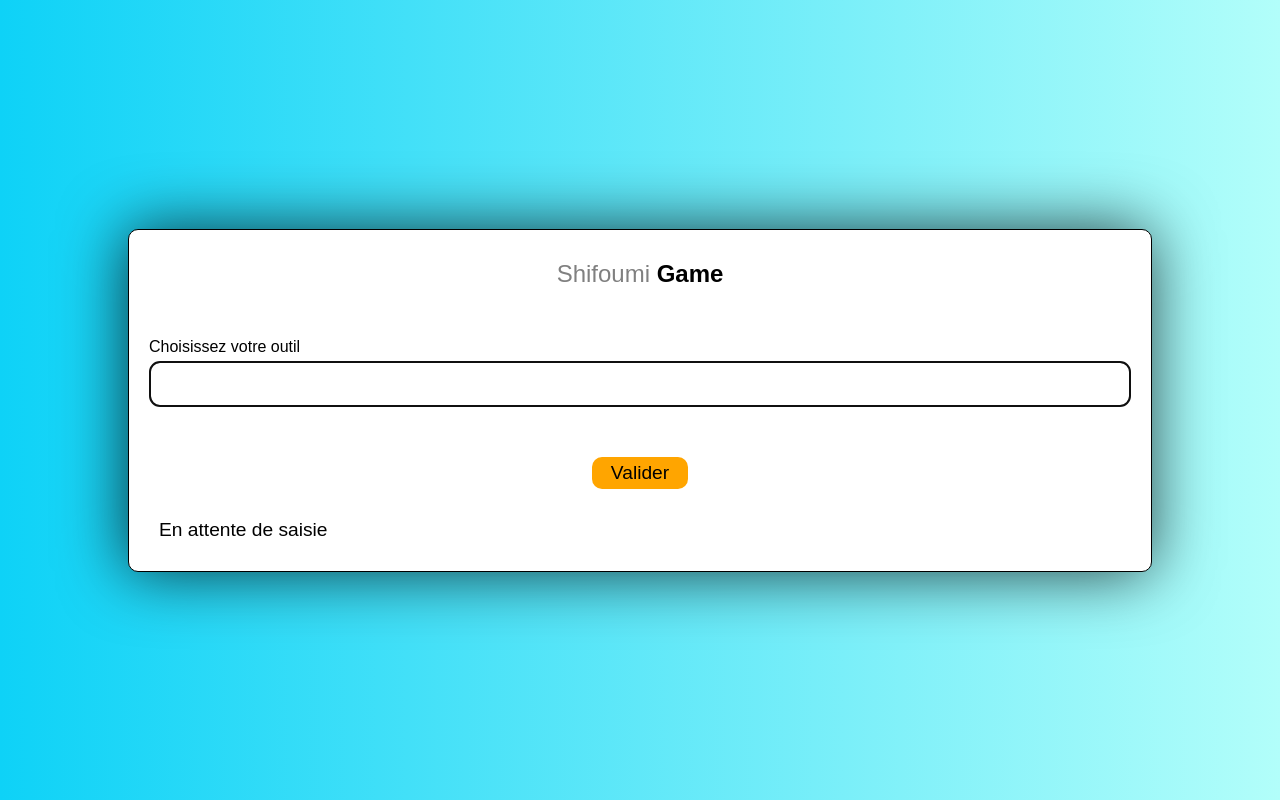
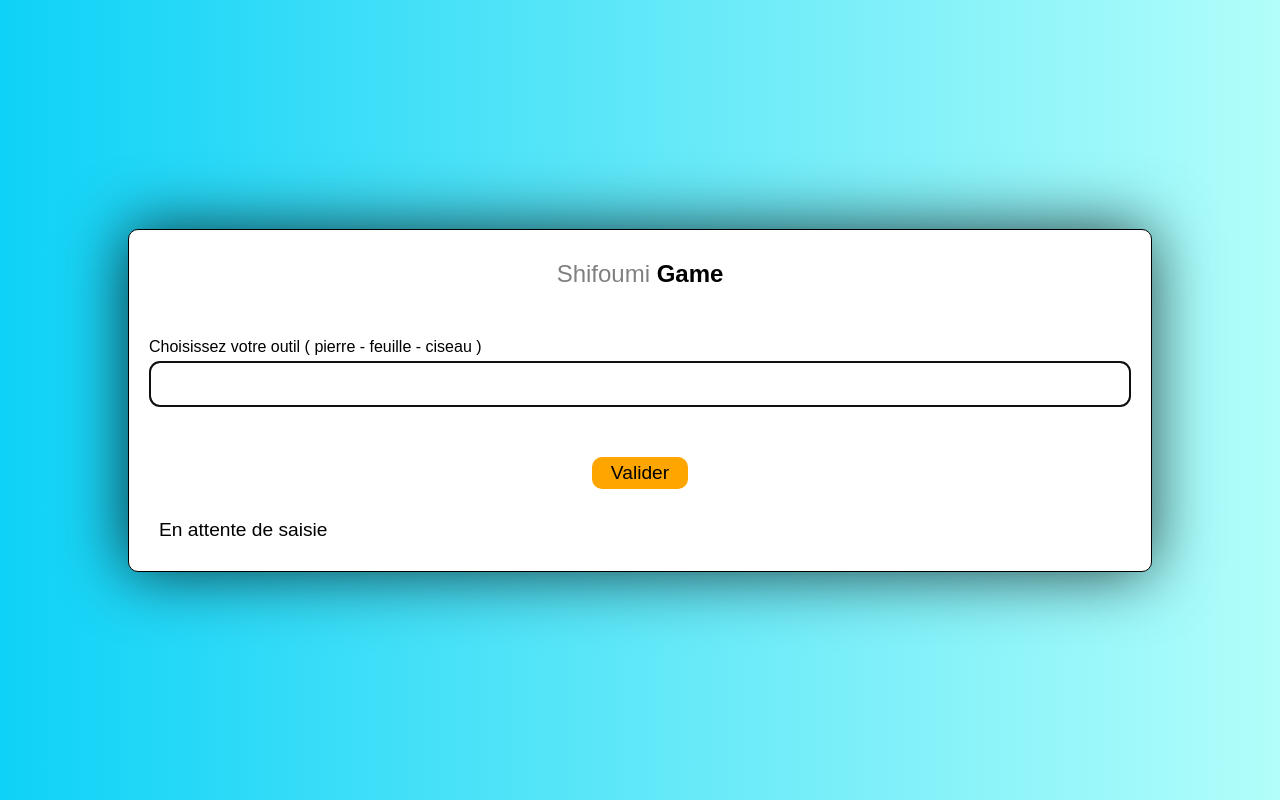
Before and after one commit to Yves62/shifoumi, a plain HTML site: page index.html in a window 1280 px wide. Drawn offline with Linux system fonts and the light colour scheme.

Commit message:
feat: added rules

```diff
--- a/index.html
+++ b/index.html
@@ -15,7 +15,7 @@
 
         <form>
             <div class="input-group">
-                <label for="choice">Choisissez votre outil </label>
+                <label for="choice">Choisissez votre outil ( pierre - feuille - ciseau ) </label>
                 <input type="text" name="choice" id="choice" autofocus autocomplete="none">
             </div>
             <button type="submit">Valider</button>
```
